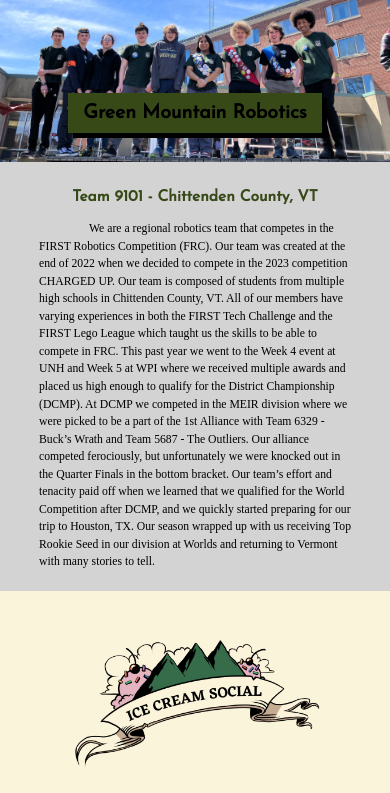
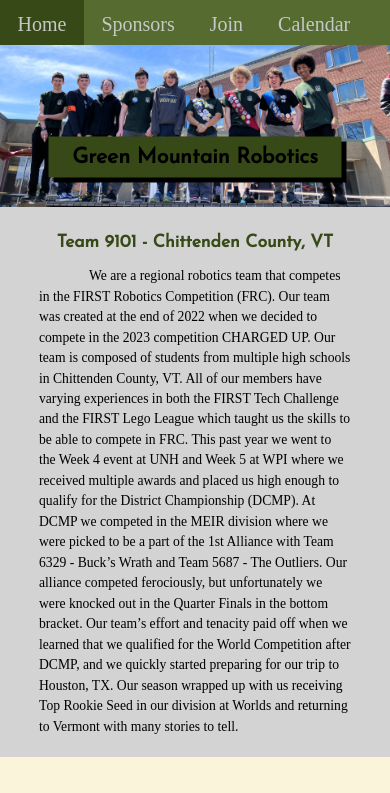
Before and after one commit to greenmountainrobotics/GreenMountainRobotics.org, a website: page index.html in a window 390 px wide. Shown: the top 793 px of the page. Drawn offline with Linux system fonts and the light colour scheme.

Commit message:
Topbar for mobile

```diff
--- a/style.css
+++ b/style.css
@@ -19,6 +19,7 @@
     top: 0;
     left: 0;
     margin: 0;
+    margin-top: 45px;
 }
 
 .content1 {
@@ -52,7 +53,7 @@
 }
 
 .par-text {
-    font-size: 3vw;
+    font-size: 3.5vw;
     color: black;
     line-height: 1.5;
     margin: 0;
@@ -111,21 +112,21 @@
 
 .title {
     color: black;
-    font-size: 5vw;
+    font-size: 5.5vw;
     position: absolute;
     left: 50%;
     bottom: 8%;
     transform: translate(-50%, -50%);
     background-color: rgba(55, 73, 23,1);
     padding: 10px;
-    width: 60%;
+    width: 70%;
     box-shadow: 5px 5px black;
     font-family: 'Josefin Sans', sans-serif;
 }
 
 .subtitle {
     color: rgb(55, 73, 23);
-    font-size: 4vw;
+    font-size: 4.5vw;
     text-align: center;
     margin-top: 1%;
     margin-bottom: 5%;
@@ -142,17 +143,24 @@
 }
 
 .topbar {
-    display: none;
+    height: 45px;
+    background-color: #556b2f;
+    overflow: hidden;
+    top: 0;
+    left: 0;
+    width: 100%;
+    position: fixed;
+    z-index: 2;
 }
 
 .topbar a {
     float: left;
     color: #c5c9c5;
     text-align: center;
-    padding-top: 19px;
-    padding-bottom: 19px;
-    padding-left: 22px;
-    padding-right: 22px;
+    padding-top: 12.5px;
+    padding-bottom: 12.5px;
+    padding-left: 17.5px;
+    padding-right: 17.5px;
     text-decoration: none;
     font-size: 20px;
 }
```
